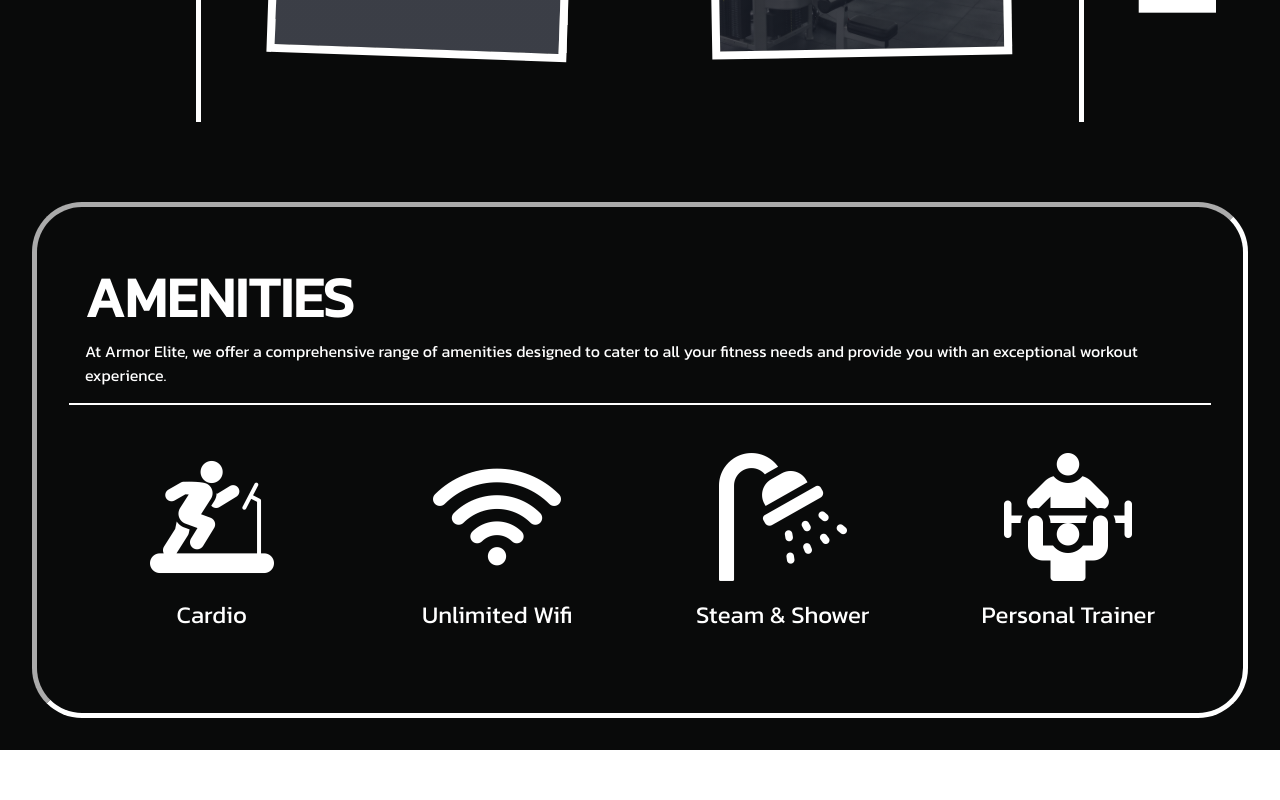
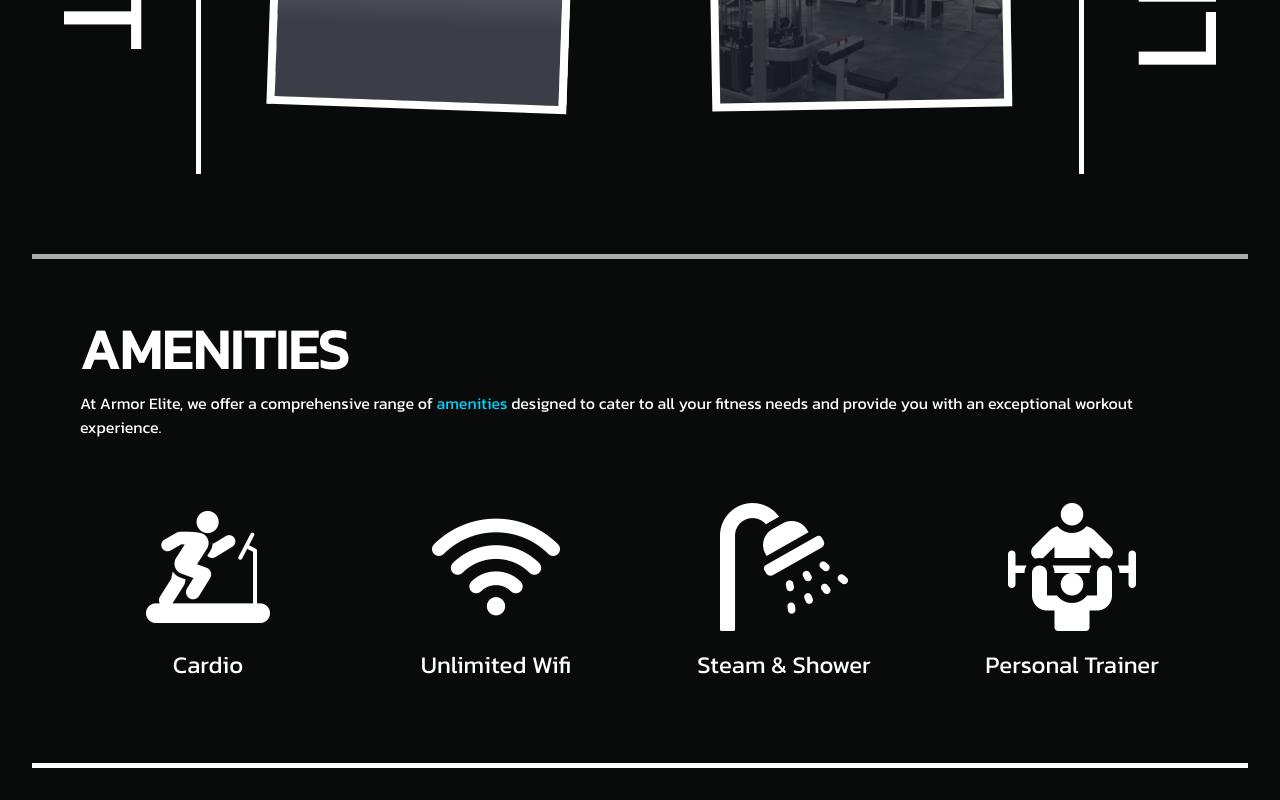
Before and after one commit to HemantDutta/ArmorElite-Gym-App, a React (Create React App) app in the folder client/: page / in a window 1280 px wide. Shown: the part 2274-3074 px from the top of the page. Before the commit the page ends 3024 px from the top, so only its background shows below. Built offline with nearby package versions, Linux system fonts and the light colour scheme; grey boxes are pictures that could not be loaded; a web font is replaced by a local one.

Commit message:
Create Supabase Client

```diff
--- a/client/package.json
+++ b/client/package.json
@@ -3,12 +3,14 @@
   "version": "0.1.0",
   "private": true,
   "dependencies": {
+    "@supabase/supabase-js": "^2.21.0",
     "@testing-library/jest-dom": "^5.16.5",
     "@testing-library/react": "^13.4.0",
     "@testing-library/user-event": "^13.5.0",
     "gsap": "^3.11.5",
     "react": "^18.2.0",
     "react-dom": "^18.2.0",
+    "react-hook-form": "^7.43.9",
     "react-router-dom": "^6.10.0",
     "react-scripts": "5.0.1",
     "web-vitals": "^2.1.4"
--- a/client/public/assets/css/ArmorEliteStyles.css
+++ b/client/public/assets/css/ArmorEliteStyles.css
@@ -25,6 +25,11 @@
 body {
     font-family: 'Kanit', sans-serif;
     scroll-behavior: smooth;
+}
+
+/*Color*/
+.main-color{
+    color: #00d6ff;
 }
 
 /*ScrollBar*/
@@ -675,7 +680,7 @@
 
 /*==========About Us==========*/
 .aboutUs{
-    height: max-content;
+    height: 100vh;
     position: relative;
     background-color: #1a1e21;
     background-image: url("../images/ae_about_bg.jpg");
@@ -1028,13 +1033,12 @@
 }
 
 .amenities .amenities-container{
-    border-radius: 50px;
-    border: 5px inset white;
+    border-top: 5px inset white;
+    border-bottom: 5px inset white;
     padding: 2rem;
 }
 
 .amenities .amenities-container .amenities-head-container{
-    border-bottom: 2px solid white;
     padding: 1rem;
 }
 
@@ -1068,7 +1072,13 @@
     gap: 1rem;
     align-items: center;
     text-align: center;
+    transition: all 0.2s ease;
 }
+
+.amenities .amenities-container .amenities-list-container .amenities-item:hover{
+    transform: scale(1.1);
+}
+
 
 .amenities .amenities-container .amenities-list-container .amenities-item .amenities-item-icon img{
     width: 50%;
@@ -1077,6 +1087,45 @@
 .amenities .amenities-container .amenities-list-container .amenities-item .amenities-item-text span{
     font-size: 24px;
     color: white;
+    transition: all 0.2s ease;
 }
 
+.amenities .amenities-container .amenities-list-container .amenities-item:hover .amenities-item-text span{
+        color: #00d6ff;
+}
+
+
+@media screen and (max-width: 889px) {
+    .amenities .amenities-container .amenities-list-container{
+        flex-direction: column;
+        row-gap: 5rem;
+        padding: 2rem 0;
+    }
+
+    .amenities .amenities-container .amenities-head-container{
+        padding: 0;
+    }
+
+    .amenities .amenities-container .amenities-head-container span:nth-child(1)
+    {
+        text-align: center;
+    }
+
+    .amenities .amenities-container .amenities-head-container span:nth-child(2)
+    {
+        text-align: center;
+    }
+}
+
+@media screen and (max-width: 420px) {
+    .amenities .amenities-container .amenities-head-container span:nth-child(1)
+    {
+        font-size: 32px;
+    }
+
+    .amenities .amenities-container .amenities-head-container span:nth-child(2)
+    {
+        font-size: 14px;
+    }
+}
 /*==========Amenities End==========*/
--- a/client/src/components/Navbar.js
+++ b/client/src/components/Navbar.js
@@ -1,8 +1,10 @@
 import {Link} from "react-router-dom";
 import {useNavigate} from "react-router-dom"
-
+import supabase from "../config/supabaseClient";
 
 export const Navbar = () => {
+
+    console.log(supabase);
 
     //Navigator
     const nav = useNavigate();
--- /dev/null
+++ b/client/src/config/supabaseClient.js
@@ -0,0 +1,8 @@
+import { createClient } from '@supabase/supabase-js'
+
+//Supabase
+const supabaseUrl = process.env.REACT_APP_URL;
+const supabaseKey = process.env.REACT_APP_KEY;
+const supabase = createClient(supabaseUrl, supabaseKey)
+
+export default supabase
--- a/client/src/pages/PublicHome.js
+++ b/client/src/pages/PublicHome.js
@@ -160,7 +160,7 @@
                     <div className="amenities-container">
                         <div className="amenities-head-container">
                             <span>Amenities</span>
-                            <span>At Armor Elite, we offer a comprehensive range of amenities designed to cater to all your fitness needs and provide you with an exceptional workout experience.</span>
+                            <span>At Armor Elite, we offer a comprehensive range of <div className="main-color d-inline">amenities</div> designed to cater to all your fitness needs and provide you with an exceptional workout experience.</span>
                         </div>
                         <div className="amenities-list-container">
                             <div className="amenities-item">
```
Also changed, not shown: 2 other files (tests, documents, lock files or other folders).
